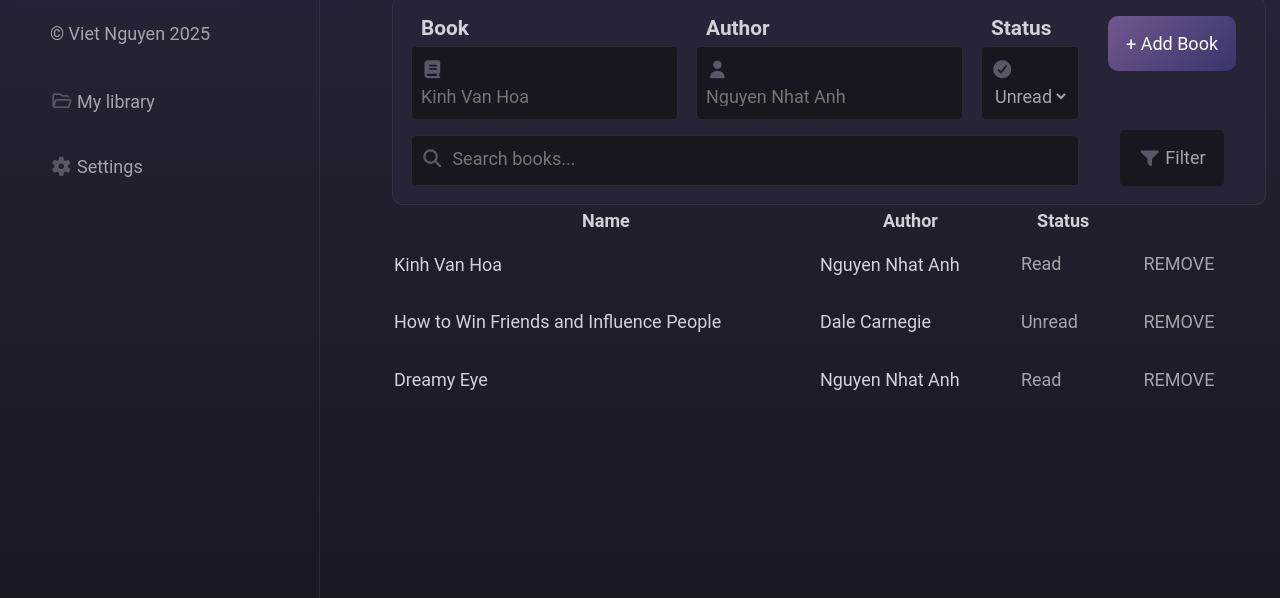
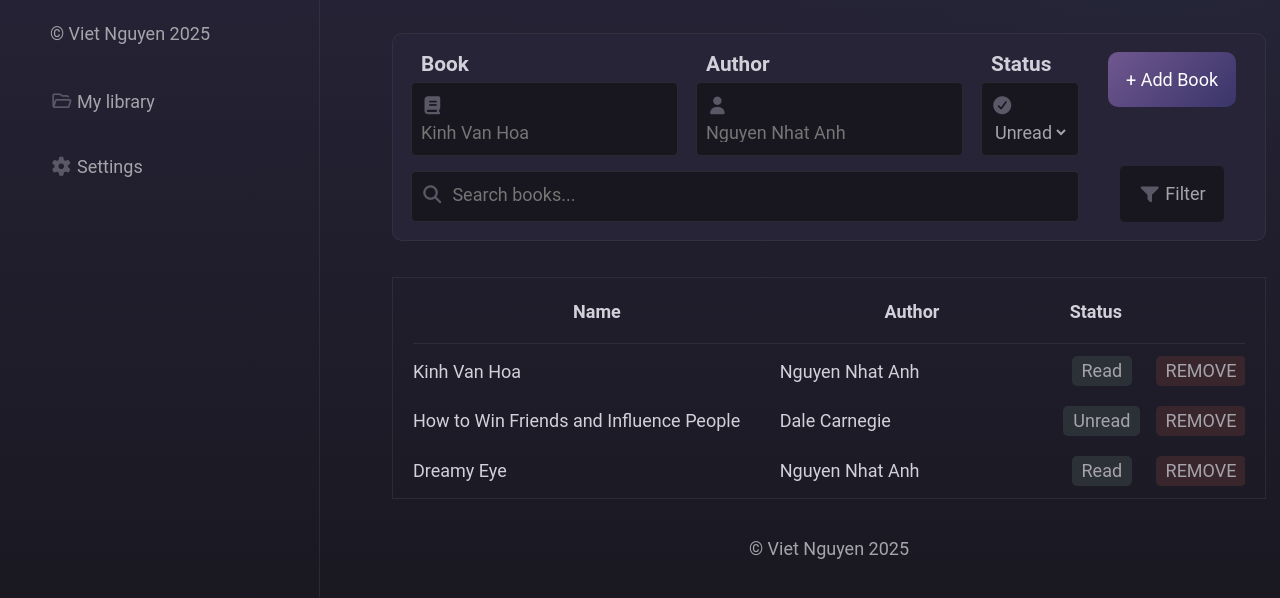
Before and after one commit to VietDucNg/learnWeb_06_library, a website with bundled scripts: page index.html in a window 1280 px wide. Shown: the part 116-714 px from the top of the page. Built offline with nearby package versions, Linux system fonts and the light colour scheme.

Commit message:
style: table.css

```diff
--- a/css/style.css
+++ b/css/style.css
@@ -8,6 +8,10 @@
   --font-brighter-color: #d2d1da;
   --icon-color:#5a5866;
   --border-color: #49484b5c;
+  --button-status-color: #2b3136;
+  --button-status-brighter-color: #323a40;
+  --buton-del-color: #38262c;
+  --buton-del-brighter-color: #422c33;
 }
 
 .grid-column {
@@ -42,7 +46,7 @@ body {
 body, button {
   font-family: var(--font-family-base);
   color: var(--font-color);
-  /* background-color: var(--background-color); */
+
   background:
   radial-gradient(
       1200px 600px at 10% -10%,
@@ -55,7 +59,17 @@ body, button {
       transparent 45%
     ),
     linear-gradient(180deg, var(--background-brighter-color), var(--background-color));
+    transition: all 0.1 ease;
 }
+
+button:hover {
+  transform: translateY(-1px);
+}
+
+button:active {
+  transform: translateY(0);
+}
+
 
 h1,h2,h3,h4,h5,h6 {
   font-weight: 700;
@@ -144,6 +158,11 @@ button i {
 
 main{
   padding: 2rem 4rem;
+  gap: 2rem;
+}
+
+.credit {
+  align-self:center;
 }
 
 .focus {
--- /dev/null
+++ b/css/table.css
@@ -0,0 +1,58 @@
+table {
+    border: 1px solid var(--border-color);
+    padding: 0 1rem;
+}
+
+table thead tr{
+    padding: 1rem 0.5rem;
+    grid-template-columns: 4fr 3fr 1fr 1fr;
+    gap: 0.5rem;
+    border-bottom: 1px solid var(--border-color);
+}
+
+table tbody tr {
+    padding: 0 0.5rem;
+    display: grid;
+    grid-template-columns: 4fr 3fr 1fr 1fr;
+    align-items: center;
+    gap: 0.5rem;
+    padding: 10px 0;
+}
+
+table th,
+table td {
+  overflow: hidden;
+  white-space: nowrap;
+  text-overflow: ellipsis;
+}
+
+table tbody tr td:nth-last-child(1),
+table tbody tr td:nth-last-child(2){
+    text-align: center;
+}
+
+/* see long text on hover */
+td:hover {
+  overflow: visible;
+  background: #1f1f2e;
+}
+
+.status-btn, .del-btn{
+    padding: 5px 10px;
+}
+
+.status-btn {
+    background: var(--button-status-color);
+}
+
+.status-btn:hover {
+  background: var(--button-status-brighter-color);
+}
+
+.del-btn {
+    background-color: var(--buton-del-color);
+}
+
+.del-btn:hover {
+    background-color: var(--buton-del-brighter-color);
+}
--- a/index.html
+++ b/index.html
@@ -17,6 +17,7 @@
     <link rel="stylesheet" href="css/reset.css" />
     <link rel="stylesheet" href="css/style.css" />
     <link rel="stylesheet" href="css/form-div.css" />
+    <link rel="stylesheet" href="css/table.css" />
     <!-- link my js -->
     <script type="module" src="js/form.js"></script>
     <script type="module" src="js/main.js"></script>
@@ -108,13 +109,25 @@
 
       <table>
         <thead>
-          <th>Name</th>
-          <th>Author</th>
-          <th>Status</th>
-          <th></th>
+          <tr class="grid-row">
+            <th>Name</th>
+            <th>Author</th>
+            <th>Status</th>
+            <th></th>
+          </tr>
         </thead>
         <tbody></tbody>
       </table>
+      <p class="credit">
+        ©
+        <a
+          target="_blank"
+          rel="noopener noreferrer"
+          href="https://vietducng.github.io/"
+          >Viet Nguyen</a
+        >
+        2025
+      </p>
     </main>
   </body>
 </html>
```
